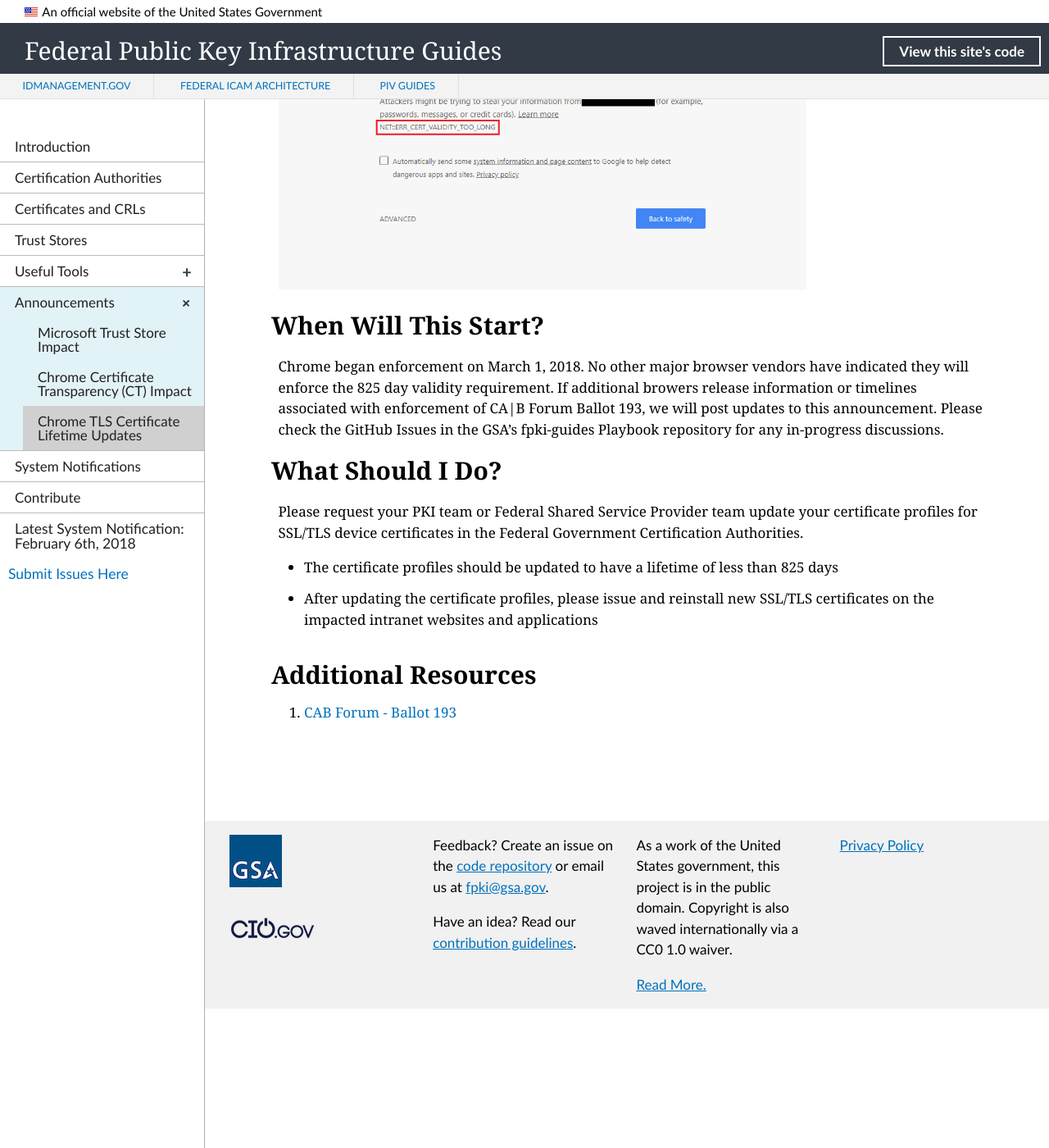
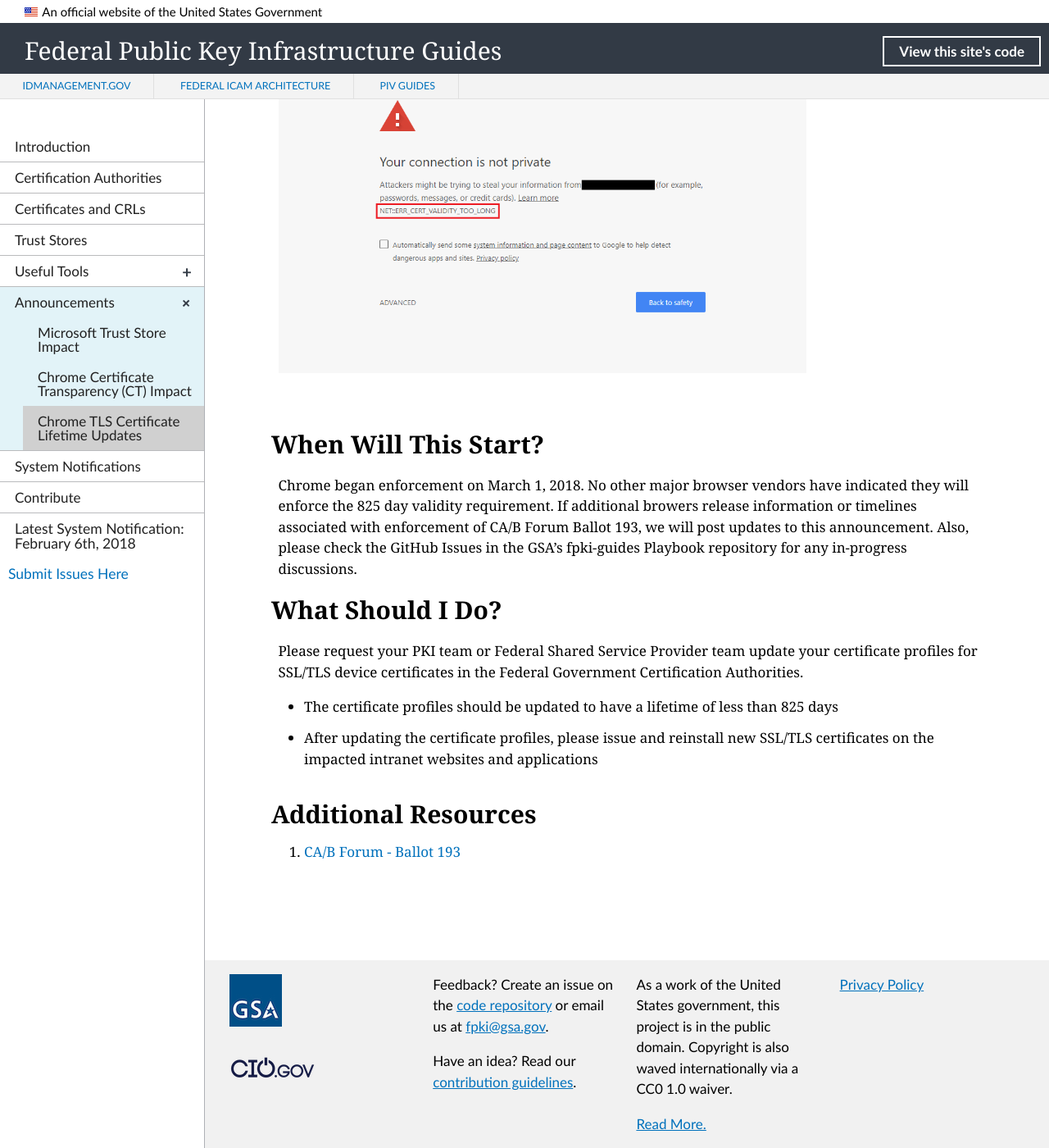
Before and after one commit to GSA/fpki-guides, a Jekyll site: the page built from _announcements/03_chrome_ballot_193.md, in a window 1280 px wide and 1400 px high, scrolled down 1260 px. Shown: the whole window at 82% size. Built offline with Jekyll 4.4.1, drawn with Linux system fonts in a browser that asks for light colours; nearby versions of some CDN libraries; library files that are not in the unit come from our copies; before the commit the page ends 2490 px from its top, so only the background shows below that; some of the changed lines change nothing that is shown; some of the changed text lies outside the part shown.

Commit message:
Update 03_chrome_ballot_193.md
Content tweaks.

```diff
--- a/_announcements/03_chrome_ballot_193.md
+++ b/_announcements/03_chrome_ballot_193.md
@@ -2,13 +2,15 @@
 layout: default
 navtitle: Chrome TLS Certificate Lifetime Updates
 title: Updates to Chrome TLS Certificate Lifetime Requirements
-pubDate: May 20, 2018
+pubDate: May 10, 2018
 collection: announcements
 permalink: announcements/chrometlslifetime/
-description: Recent changes to Chrome could affect your agency. This change requires all TLS/SSL certificates issued on or after March 1, 2018 to have a maximum validity of 825 days.<br><br>
+description: Recent changes to Chrome could affect your agency. This change requires all TLS/SSL certificates issued on or after March 1, 2018 to have a maximum validity of 825 days. Please review this announcement to learn what will be impacted and to identify actions you can take to prevent problems.<br><br>
 ---
 
 {% include alert-info.html content="Government end users may be receiving security untrusted certificate errors on some federal intranet websites and applications when using the Chrome browser. These errors may be caused by SSL/TLS certificates issued from Federal Government Certification Authorities in Federal PKI." %}
+
+The Certification Authority/Browser (CA/B) Forum recently passed Ballot 193, to include establighing new requirements for the maximum lifetime of TLS certificates. Starting March 1st, 2018, newly issued TLS certificates are required to have a maximum validity of 825 days, or else they risk being presented as untrusted.
 
 - [What Will Be Impacted?](#what-will-be-impacted)
 - [When Will This Start?](#when-will-this-start)
@@ -19,10 +21,10 @@
 Federal government users may be experiencing new errors when browsing to some government intranet websites and applications.
 Errors will be shown as "untrusted" site errors.
 
-Cause:
+*Cause:*
 - A combination of our US Government root being distributed in commercially distributed Trust Stores and our federal government certificates not being updated to comply with required certificate policies.
 
-Symptoms:
+*Symptoms:*
 <br><br>
 Users will be experiencing the errors if all the following is true:
 - The intranet website has a SSL/TLS certificate issued from a Federal Government Certification Authority in Federal PKI
@@ -31,9 +33,10 @@
 
 ![Chrome Error Screen]({{site.baseurl}}/img/google_ballot193_hot_topic_error.png){:style="width:75%;float:center;"}
 
+<br>
 
 ## When Will This Start?
-Chrome began enforcement on March 1, 2018. No other major browser vendors have indicated they will enforce the 825 day validity requirement. If additional browers release information or timelines associated with enforcement of CA|B Forum Ballot 193, we will post updates to this announcement. Please check the GitHub Issues in the GSA's fpki-guides Playbook repository for any in-progress discussions.
+Chrome began enforcement on March 1, 2018. No other major browser vendors have indicated they will enforce the 825 day validity requirement. If additional browers release information or timelines associated with enforcement of CA/B Forum Ballot 193, we will post updates to this announcement. Also, please check the GitHub Issues in the GSA's fpki-guides Playbook repository for any in-progress discussions.
 
 ## What Should I Do?
 Please request your PKI team or Federal Shared Service Provider team update your certificate profiles for SSL/TLS device certificates in the Federal Government Certification Authorities.
@@ -41,4 +44,4 @@
 - After updating the certificate profiles, please issue and reinstall new SSL/TLS certificates on the impacted intranet websites and applications
 
 ## Additional Resources
-1. [CAB Forum - Ballot 193](https://cabforum.org/2017/03/17/ballot-193-825-day-certificate-lifetimes/){:target="_blank"}
+1. [CA/B Forum - Ballot 193](https://cabforum.org/2017/03/17/ballot-193-825-day-certificate-lifetimes/){:target="_blank"}
```
